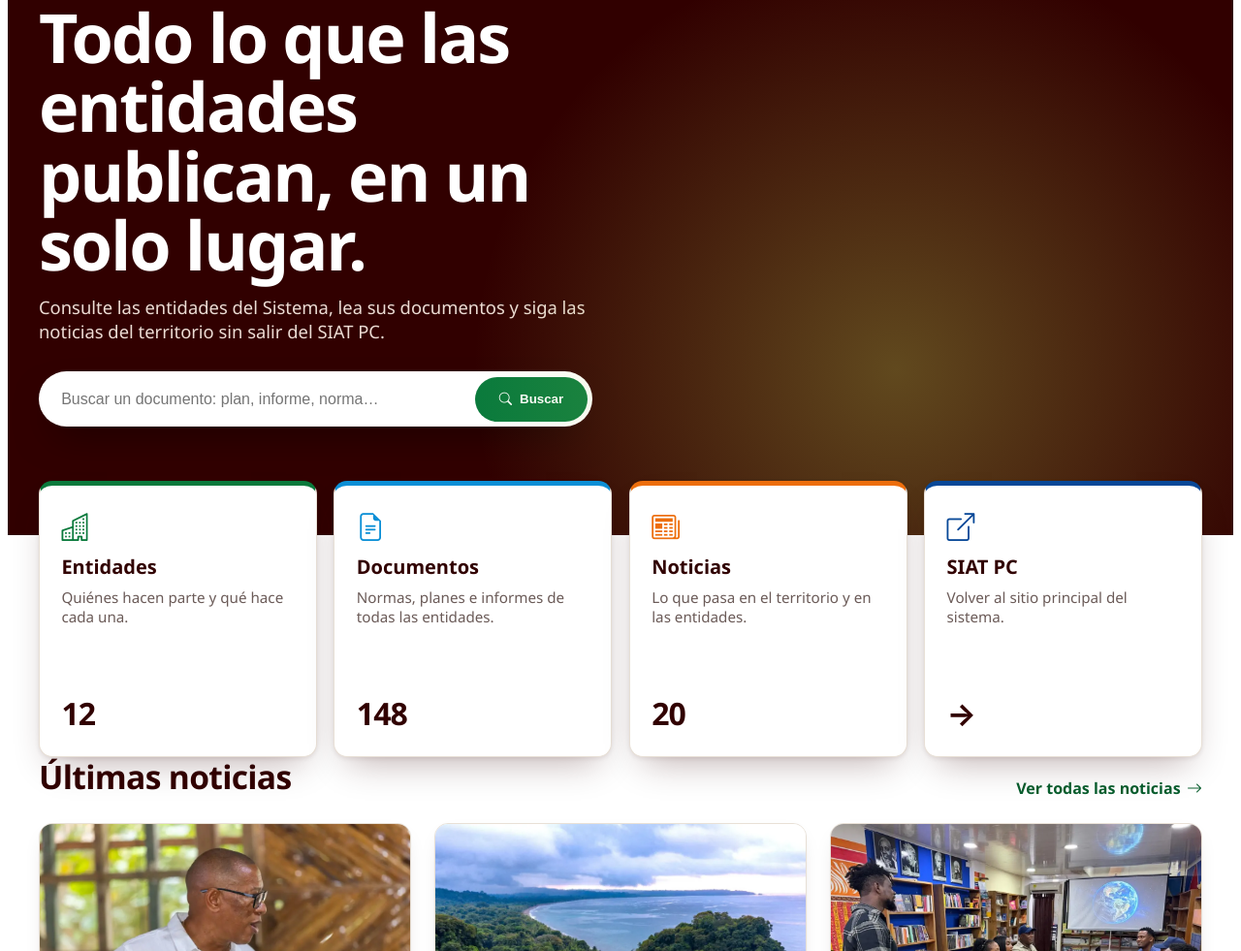
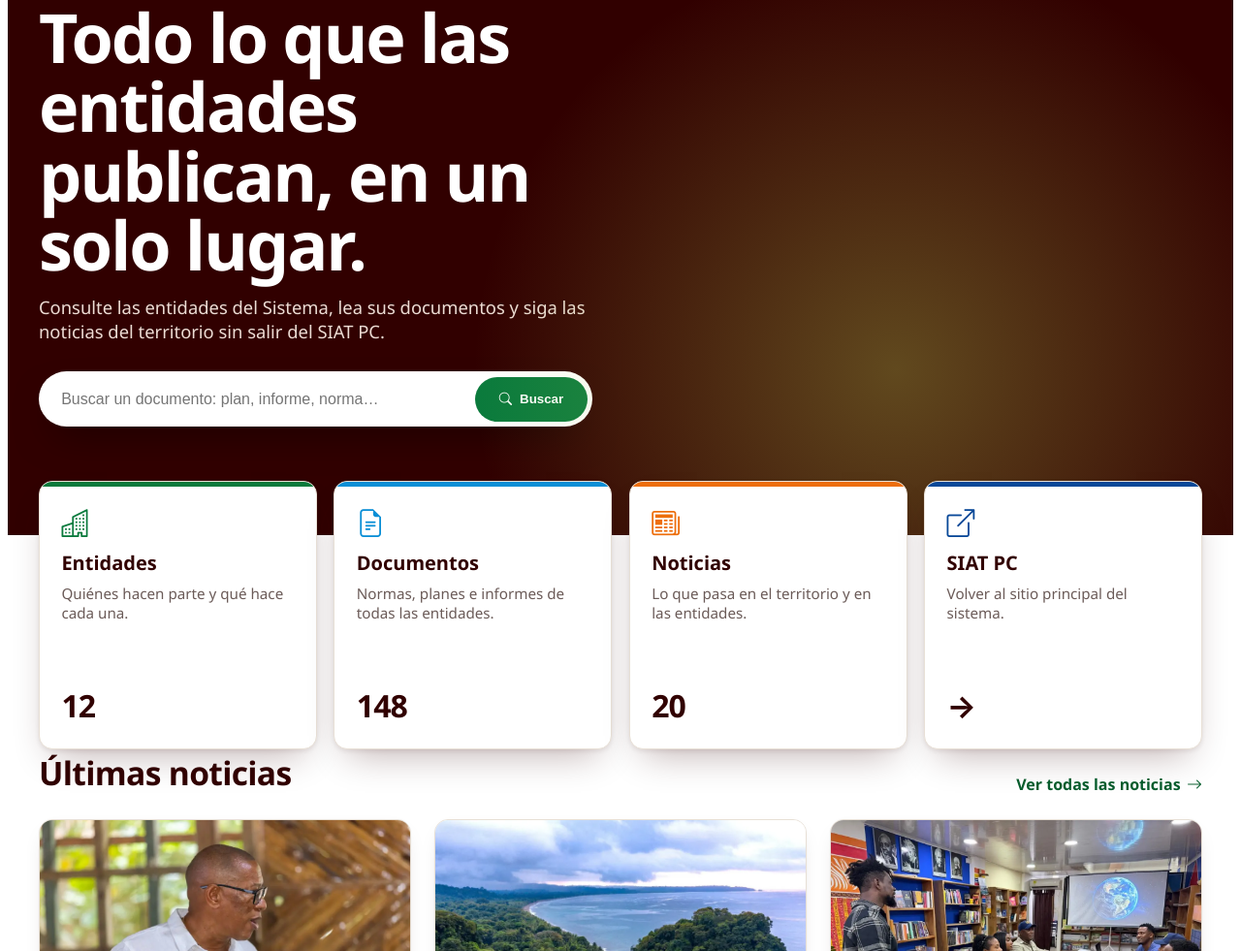
Before and after one commit to JanuarAsprilla/siatpc-informacion, an Astro site: page / in a window 1280 px wide. Shown: the part 276-1257 px from the top of the page at 97% size. Built offline with nearby package versions, Linux system fonts and the light colour scheme; Astro itself is replaced by a stand-in of ours.

Commit message:
fix: franja de color de los accesos sin borde grueso sobre esquinas redondeadas
Co-Authored-By: Claude Sonnet 5.5 <noreply@anthropic.com>

```diff
--- a/src/styles/modulo.css
+++ b/src/styles/modulo.css
@@ -184,7 +184,8 @@ a:hover { opacity: 1; }
 .accesos ul { list-style: none; margin: 0; padding: 0; display: grid; gap: 1.1rem; grid-template-columns: repeat(4, 1fr); }
 @media (max-width: 991px) { .accesos ul { grid-template-columns: repeat(2, 1fr); } }
 @media (max-width: 520px) { .accesos ul { grid-template-columns: 1fr; } }
-.acceso { display: flex; flex-direction: column; gap: 0.5rem; height: 100%; padding: 1.4rem; background: #fff; border: 1px solid var(--linea); border-top: 5px solid var(--c); border-radius: var(--radio); box-shadow: var(--sombra-alta); text-decoration: none; color: var(--ink); transition: transform 0.3s var(--ease); }
+.acceso { display: flex; flex-direction: column; gap: 0.5rem; height: 100%; padding: 1.4rem; background: #fff; border: 1px solid var(--linea); border-radius: var(--radio); box-shadow: var(--sombra-alta); text-decoration: none; color: var(--ink); overflow: hidden; position: relative; transition: transform 0.3s var(--ease); }
+.acceso::before { content: ''; position: absolute; inset: 0 0 auto 0; height: 5px; background: var(--c); }
 .acceso:hover { transform: translateY(-5px); }
 .acceso i { font-size: 1.8rem; color: var(--c); }
 .acceso strong { font-size: 1.25rem; }
```
Also changed, not shown: .impeccable/hook.cache.json.
